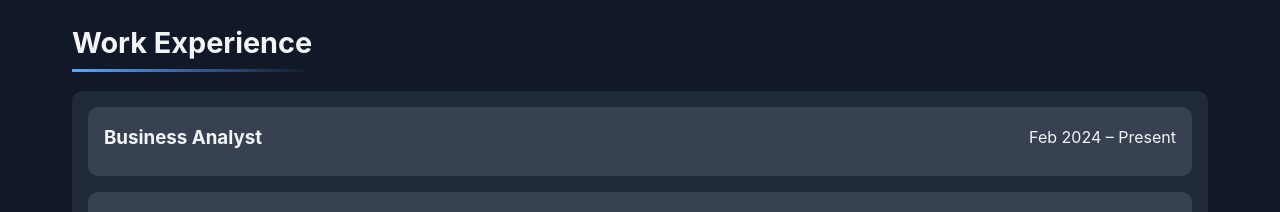
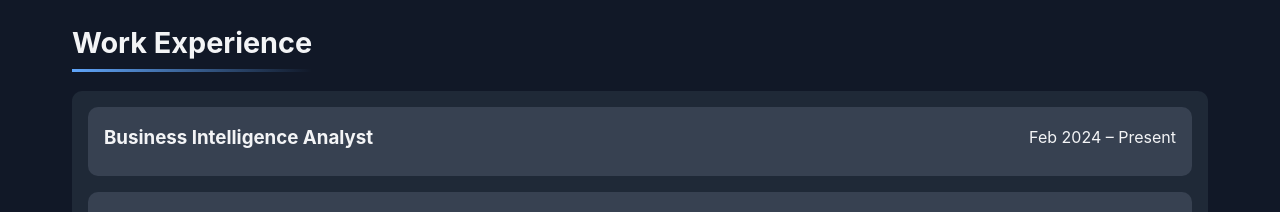
Before and after one commit to dineshpalli/cloudresumechallenge-azure, a website: page frontend/index.html in a window 1280 px wide. Shown: the part 1680-1892 px from the top of the page. Drawn offline with nearby package versions, Linux system fonts and the light colour scheme; no server answers.

Commit message:
update the titles

```diff
--- a/frontend/index.html
+++ b/frontend/index.html
@@ -652,7 +652,7 @@
                     <div class="experience-container">
                         <div class="experience-item">
                             <div class="experience-header">
-                                <h3>Business Analyst</h3>
+                                <h3>Business Intelligence Analyst</h3>
                                 <span>Feb 2024 – Present</span>
                             </div>
                             <div class="experience-details">
@@ -998,7 +998,7 @@
                         <!-- Business Analyst -->
                         <div class="experience-item">
                             <div class="experience-header">
-                                <h3>Business Analyst</h3>
+                                <h3>Business Intelligence Analyst</h3>
                                 <span>Feb 2024 – Feb 2025</span>
                             </div>
                             <div class="experience-details">
```
